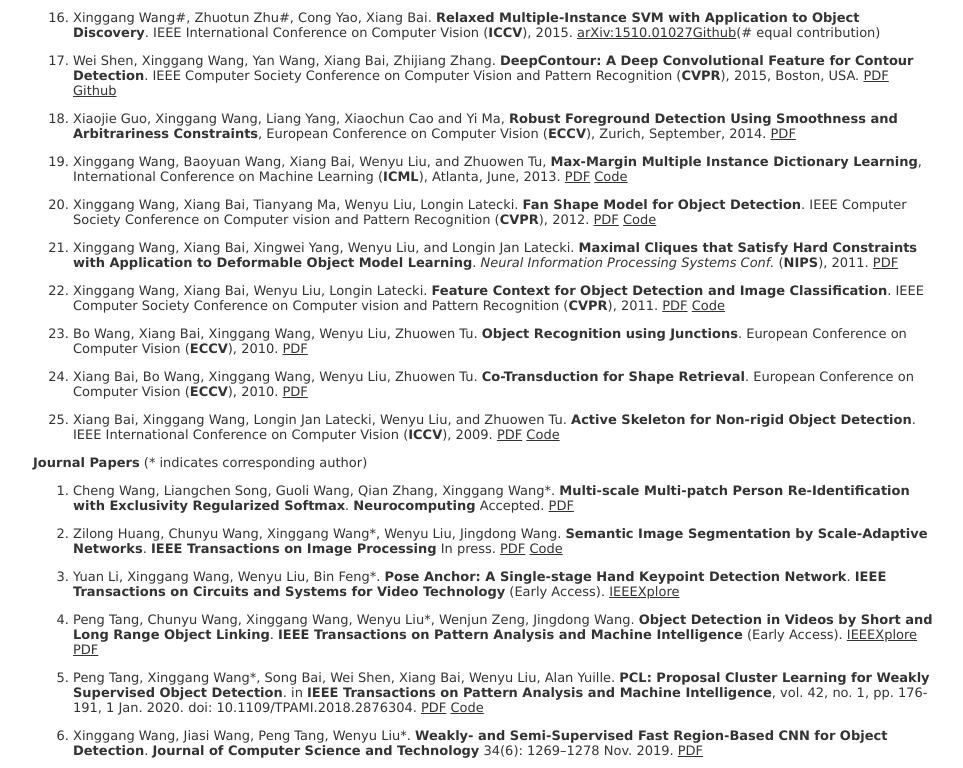
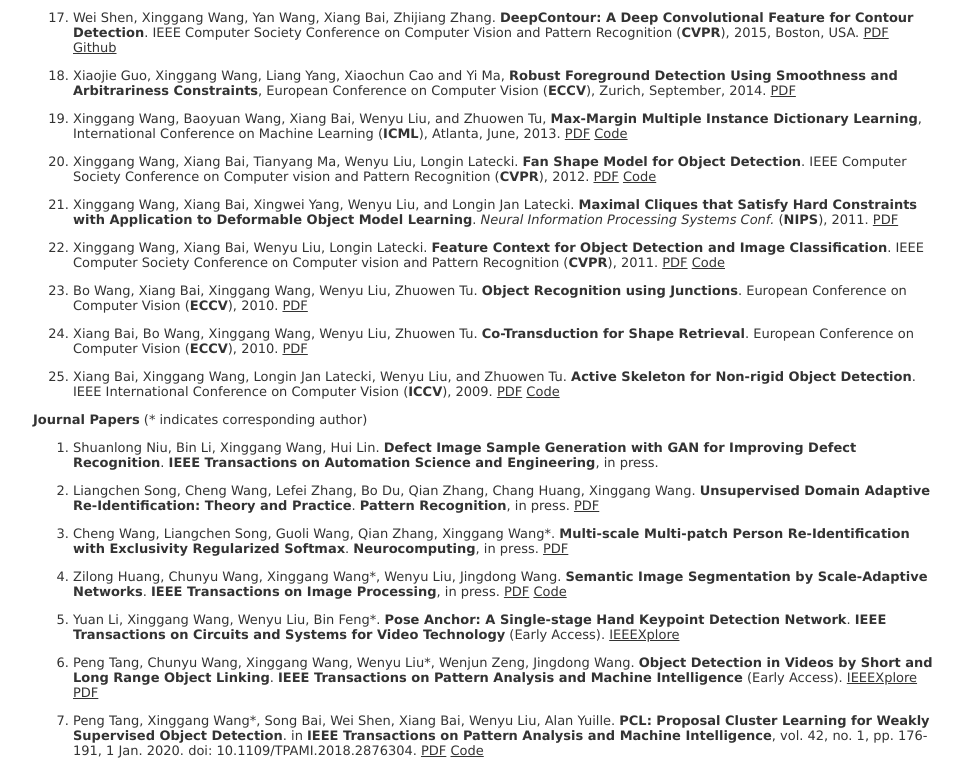
Before and after one commit to xwcv/xwcv.github.io, a plain HTML site: page pubs.htm in a window 1280 px wide. Shown: the part 1126-1894 px from the top of the page, without its empty margins (157-1120 px from the left). Drawn offline with Linux system fonts and the light colour scheme.

Commit message:
update pubs

```diff
--- a/pubs.htm
+++ b/pubs.htm
@@ -61,8 +61,6 @@
   <li><p>Ke Sun, Yang Zhao, Borui Jiang, Tianheng Cheng, Bin Xiao, Dong Liu, Yadong Mu, Xinggang Wang, Wenyu Liu, Jingdong Wang. <strong>High-Resolution Representations for Labeling Pixels and Regions</strong>. <a href="https://arxiv.org/abs/1904.04514">arXiv:1904.04514</a> (2019)</p></li>
 
   <li><p>Jiemin Fang, Yukang Chen, Xinbang Zhang, Qian Zhang, Chang Huang, Gaofeng Meng, Wenyu Liu, Xinggang Wang. <strong>EAT-NAS: Elastic Architecture Transfer for Accelerating Large-scale Neural Architecture Search</strong>. <a href="https://arxiv.org/abs/1901.05884">arXiv:1901.05884</a> (2019)</p></li>
-
-  <li><p>Liangchen Song, Cheng Wang, Lefei Zhang, Bo Du, Qian Zhang, Chang Huang, Xinggang Wang. <strong>Unsupervised Domain Adaptive Re-Identification: Theory and Practice</strong>. <a href="https://arxiv.org/abs/1807.11334">arXiv:1807.11334</a> (2018)</p></li>
 
     <li><p>Xinggang Wang, Kaibing Chen, Zilong Huang, Cong Yao, Wenyu Liu. <strong>Point Linking Network for Object Detection</strong>. <a href="https://arxiv.org/abs/1706.03646">arXiv:1706.03646</a> (2017)</p></li>
 
@@ -158,9 +156,13 @@
 
   <p><b>Journal Papers</b> (* indicates corresponding author)</p>
   <ol>
-  <li><p>Cheng Wang, Liangchen Song, Guoli Wang, Qian Zhang, Xinggang Wang*. <strong>Multi-scale Multi-patch Person Re-Identification with Exclusivity Regularized Softmax</strong>.  <strong>Neurocomputing</strong> Accepted.  <a href="pubs/msmpreid.pdf">PDF</a></p></li>
+  <li><p> Shuanlong Niu, Bin Li, Xinggang Wang, Hui Lin. <strong>Defect Image Sample Generation with GAN for Improving Defect Recognition</strong>. <strong>IEEE Transactions on Automation Science and Engineering</strong>, in press.</p></li>
 
-  <li><p>Zilong Huang, Chunyu Wang, Xinggang Wang*, Wenyu Liu, Jingdong Wang. <strong>Semantic Image Segmentation by Scale-Adaptive Networks</strong>.  <strong>IEEE Transactions on Image Processing</strong> In press.  <a href="pubs/san_tip.pdf">PDF</a> <a href="https://github.com/speedinghzl/Scale-Adaptive-Network">Code</a> </p></li>
+  <li><p>Liangchen Song, Cheng Wang, Lefei Zhang, Bo Du, Qian Zhang, Chang Huang, Xinggang Wang. <strong>Unsupervised Domain Adaptive Re-Identification: Theory and Practice</strong>. <strong>Pattern Recognition</strong>, in press. <a href="https://arxiv.org/abs/1807.11334">PDF</a></p></li>
+
+  <li><p>Cheng Wang, Liangchen Song, Guoli Wang, Qian Zhang, Xinggang Wang*. <strong>Multi-scale Multi-patch Person Re-Identification with Exclusivity Regularized Softmax</strong>.  <strong>Neurocomputing</strong>, in press.  <a href="pubs/msmpreid.pdf">PDF</a></p></li>
+
+  <li><p>Zilong Huang, Chunyu Wang, Xinggang Wang*, Wenyu Liu, Jingdong Wang. <strong>Semantic Image Segmentation by Scale-Adaptive Networks</strong>.  <strong>IEEE Transactions on Image Processing</strong>, in press.  <a href="pubs/san_tip.pdf">PDF</a> <a href="https://github.com/speedinghzl/Scale-Adaptive-Network">Code</a> </p></li>
 
   <li><p>Yuan Li, Xinggang Wang, Wenyu Liu, Bin Feng*. <strong>Pose Anchor: A Single-stage Hand Keypoint Detection Network</strong>.  <strong>IEEE Transactions on Circuits and Systems for Video Technology</strong> (Early Access). <a href="https://ieeexplore.ieee.org/stamp/stamp.jsp?tp=&arnumber=8695062">IEEEXplore</a> </p></li>
 
```
